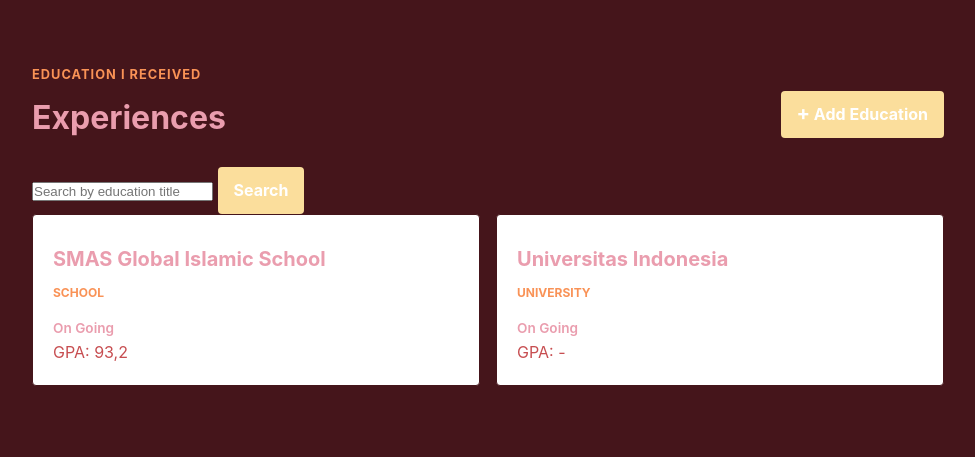
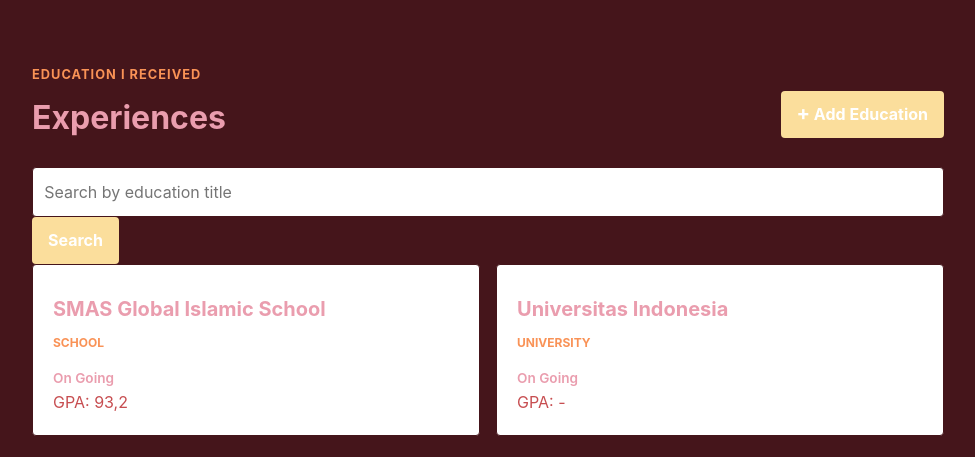
Before and after one commit to hadyasalhaanindya-del/myportofolio, a Django app: page /education/ in a window 1280 px wide. Shown: the part 74-531 px from the top of the page, without its empty margins (152-1127 px from the left). Run offline with Django 5.2, Linux system fonts and the light colour scheme; data comes from the database, SQL or seed files in the repository; some web fonts are replaced.

Commit message:
search bar modified

```diff
--- a/templates/education.html
+++ b/templates/education.html
@@ -22,7 +22,7 @@
                            name="title"
                            value="{{ title_query }}"
                            placeholder="Search by education title"
-                           class="experience-search__input"
+                           class="project-search__input"
                            aria-label="Search by education title">
                     <button type="submit" class="button">Search</button>
                 </form>
--- a/templates/experience.html
+++ b/templates/experience.html
@@ -22,7 +22,7 @@
                            name="title"
                            value="{{ title_query }}"
                            placeholder="Search by experience title"
-                           class="experience-search__input"
+                           class="project-search__input"
                            aria-label="Search by experience title">
                     <button type="submit" class="button">Search</button>
                 </form>
```
